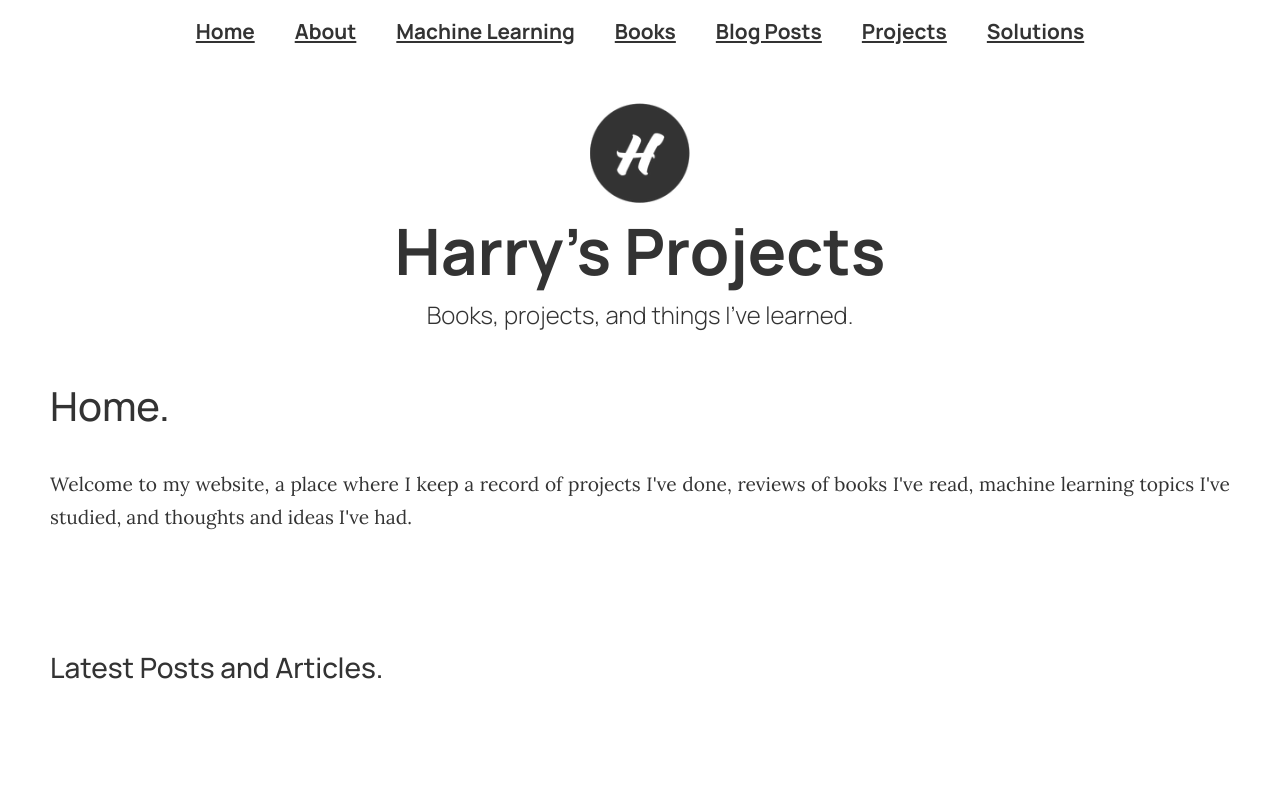
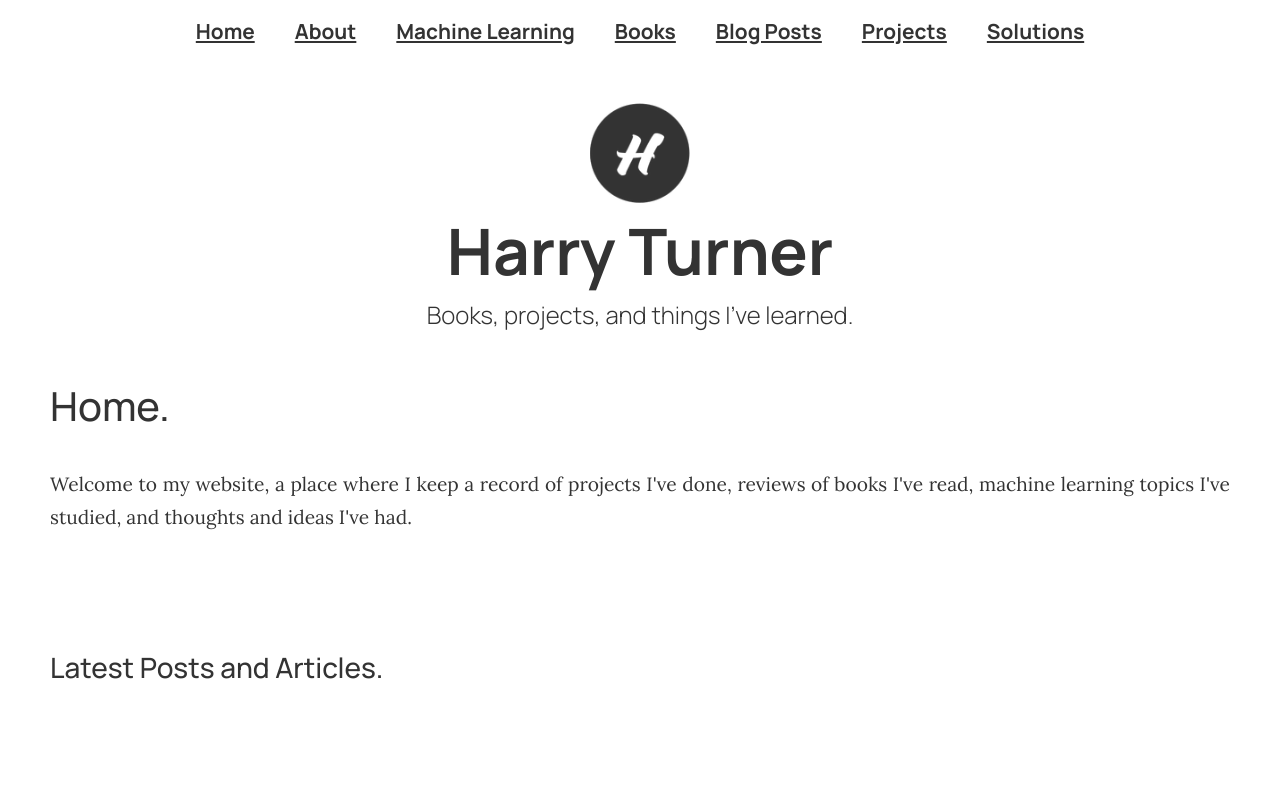
Before and after one commit to HarryTurner93/personal_website, a React (Create React App) app: page / in a window 1280 px wide. Shown: the top 800 px of the page. Built offline with nearby package versions, Linux system fonts and the light colour scheme.

Commit message:
Change to Harry Turner

```diff
--- a/src/App.js
+++ b/src/App.js
@@ -50,7 +50,7 @@ class App extends React.Component {
                         </Navbar>
                         <div className={nameOpacity} style={{display: 'flex', flexDirection: 'column', alignItems: 'center'}}>
                             <img src={logo} style={{width: '100px', paddingTop: '40px'}}/>
-                            <h1 className="manrope" style={{color: '#333333', textAlign: 'center', fontSize: '400%', fontWeight: '700', paddingTop: '10px'}}>Harry's Projects</h1>
+                            <h1 className="manrope" style={{color: '#333333', textAlign: 'center', fontSize: '400%', fontWeight: '700', paddingTop: '10px'}}>Harry Turner</h1>
                             <p className="manrope" style={{color: '#333333', textAlign: 'center', fontSize: '150%', fontWeight: '300'}}>Books, projects, and things I've learned.</p>
                         </div>
                     </Jumbotron>
```
